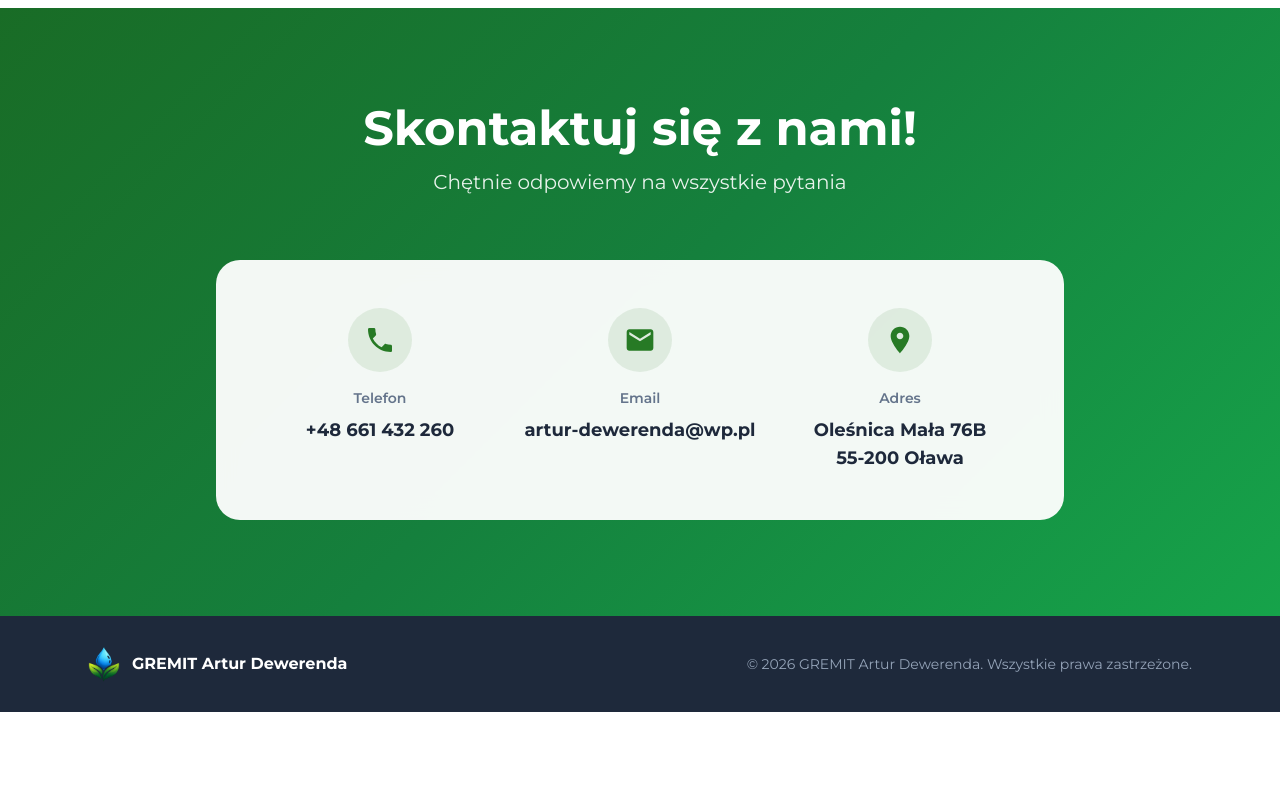
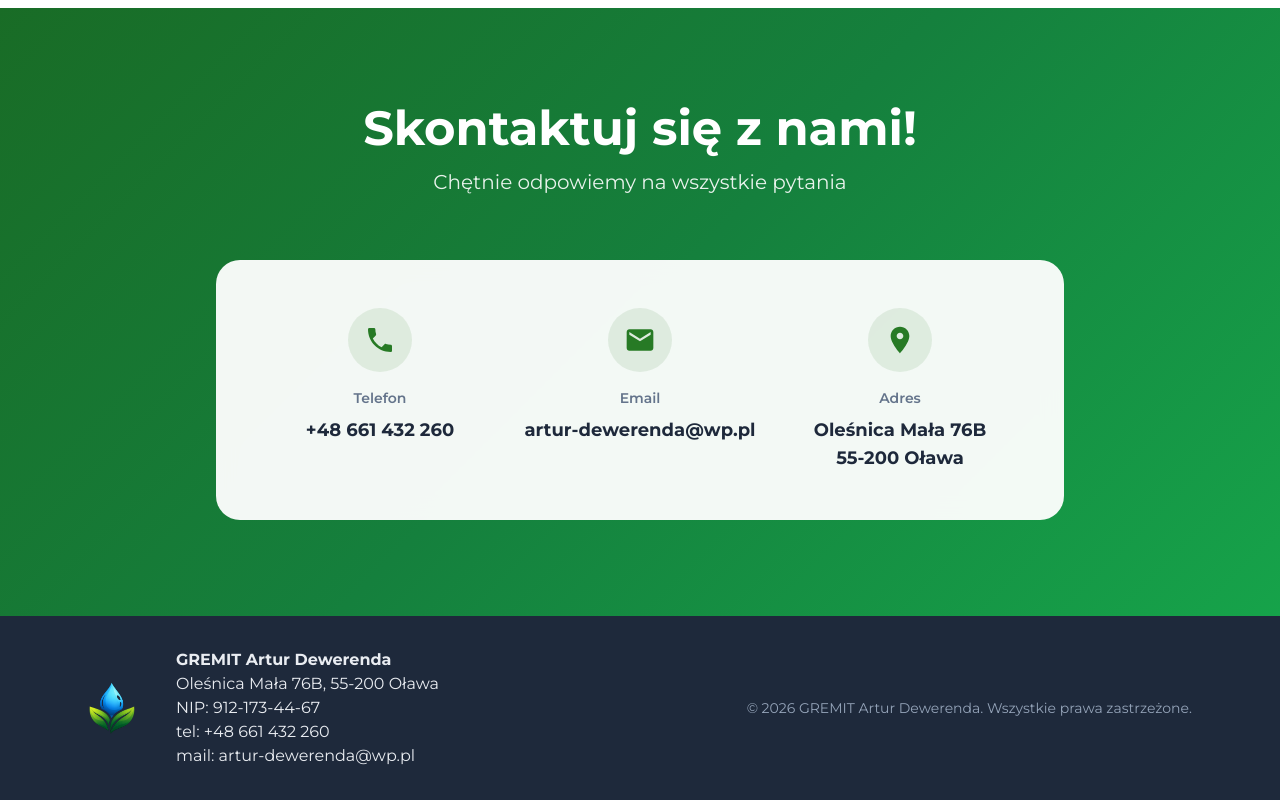
Before and after one commit to ewasawczynska/gremit, a plain HTML site: page index.html in a window 1280 px wide. Shown: the part 2368-3168 px from the top of the page. Before the commit the page ends 3080 px from the top, so only its background shows below. Drawn offline with nearby package versions, Linux system fonts and the light colour scheme.

Commit message:
add company data in footer

```diff
--- a/index.html
+++ b/index.html
@@ -284,11 +284,17 @@
    <footer class="py-8" style="background-color: #1e293b;">
     <div class="max-w-6xl mx-auto px-6">
      <div class="flex flex-col md:flex-row justify-between items-center gap-4">
-      <div class="flex items-center gap-3">
-       <div class="w-8 h-8 rounded-full flex items-center justify-center">
+      <div class="flex items-center gap-10">
+       <div class="w-12 h-12 rounded-full flex items-center justify-center">
         <img src="./images/logo.png" alt="Logo firmy GREMIT" width="374" height="416" class="nav-logo"/>
        </div>
-       <span id="footer-company-name" class="font-heading font-bold text-white">GREMIT Artur Dewerenda</span>
+       <div class="footer-name">
+        <p id="footer-company-name" class="font-heading font-bold">GREMIT Artur Dewerenda</p>
+        <p id="footer-company-name" class="font-heading">Oleśnica Mała 76B, 55-200 Oława</p>
+        <p id="footer-company-name" class="font-heading">NIP: 912-173-44-67</p>
+        <p id="footer-company-name" class="font-heading">tel: +48 661 432 260</p>
+        <p id="footer-company-name" class="font-heading">mail: artur-dewerenda@wp.pl</p>
+       </div>
       </div>
       <div class="text-sm" style="color: #94a3b8;">
        © 2026 GREMIT Artur Dewerenda. Wszystkie prawa zastrzeżone.
--- a/style.css
+++ b/style.css
@@ -257,6 +257,9 @@ footer {
 .footer-icon {
   fill: white;
 }
+.footer-name {
+  color: #e9ecf1;
+}
 .footer-text {
   color: white;
 }
```
